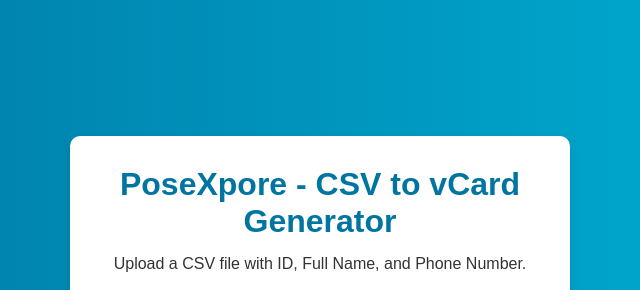
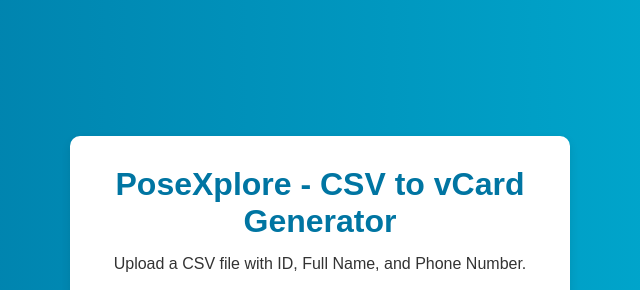
Before and after one commit to Ash-Geek8/VCard, a plain HTML site: page index.html in a window 1280 px wide. Shown: the top 290 px of the page, 320-960 px from the left. Drawn offline with Linux system fonts and the light colour scheme.

Commit message:
Initial Commit

```diff
--- a/index.html
+++ b/index.html
@@ -8,7 +8,7 @@
 </head>
 <body>
     <div class="container">
-        <h1>PoseXpore - CSV to vCard Generator</h1>
+        <h1>PoseXplore - CSV to vCard Generator</h1>
         <p>Upload a CSV file with ID, Full Name, and Phone Number.</p>
 
         <input type="file" id="csvFile" accept=".csv">
```
